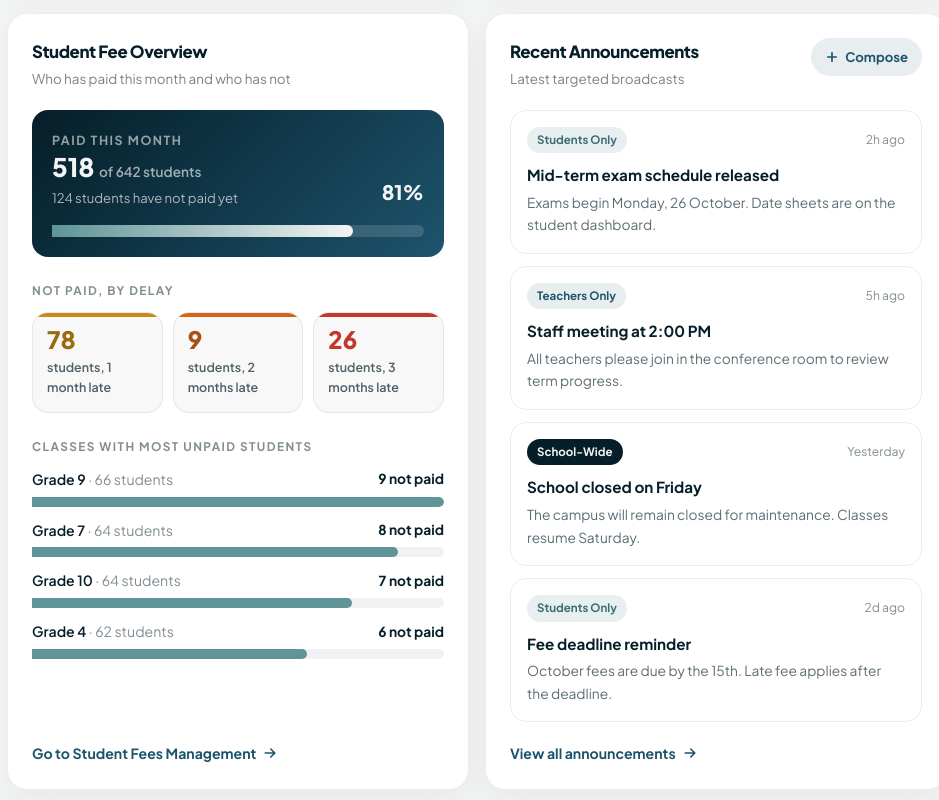
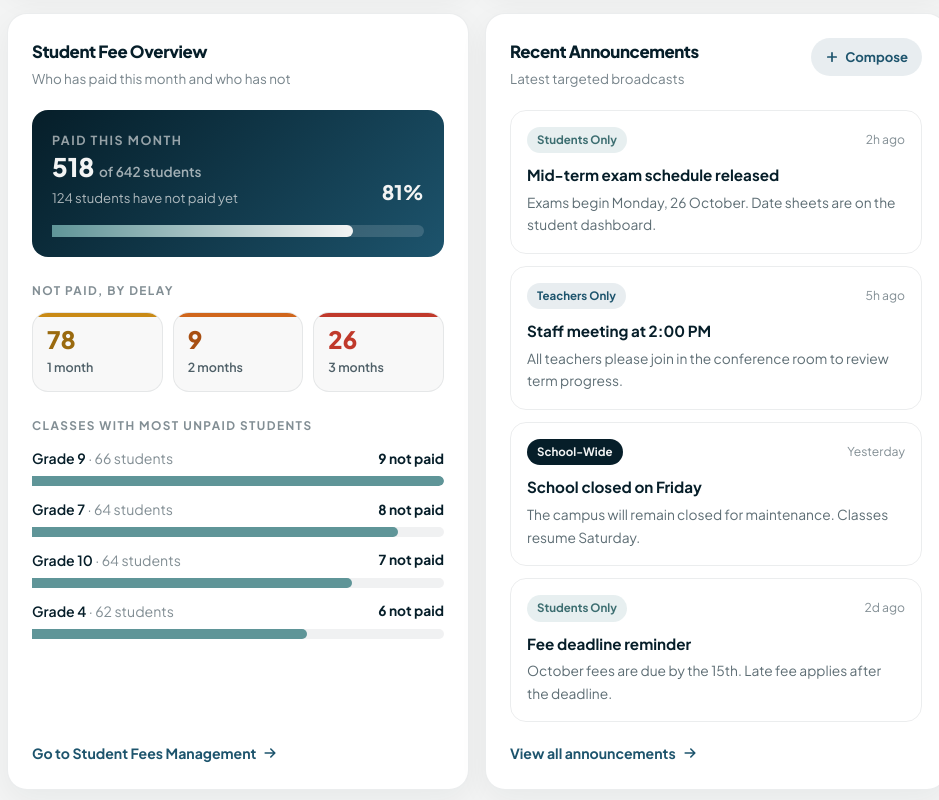
Before and after one commit to devdevcipator-arch/school-project, a Next.js app: page /principal in a window 1280 px wide. Shown: the part 1178-1978 px from the top of the page, without its empty margins (297-1236 px from the left). Built offline with nearby package versions, Linux system fonts and the light colour scheme.

Commit message:
Fee delay cards: show only the month label
Co-Authored-By: Claude Opus 5.5 <noreply@anthropic.com>

```diff
--- a/components/principal/FeesAndNotices.tsx
+++ b/components/principal/FeesAndNotices.tsx
@@ -30,7 +30,7 @@ function FeeOverview() {
           <div key={a.bucket} className="relative overflow-hidden rounded-2xl border border-ink/8 bg-surface/60 p-3.5">
             <span aria-hidden className={`absolute inset-x-0 top-0 h-1 ${toneFill[a.tone]}`} />
             <p className={`text-[1.5rem] font-extrabold leading-none ${toneText[a.tone]}`}>{a.count}</p>
-            <p className="mt-1.5 text-[.78rem] font-semibold text-ink/70">students, {a.bucket} late</p>
+            <p className="mt-1.5 text-[.78rem] font-semibold text-ink/70">{a.bucket}</p>
           </div>
         ))}
       </div>
```
